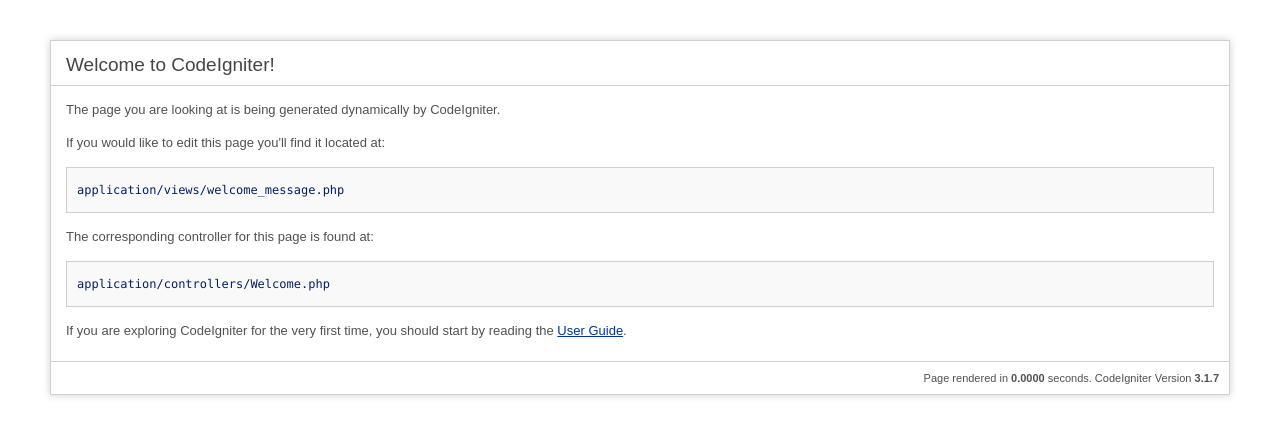
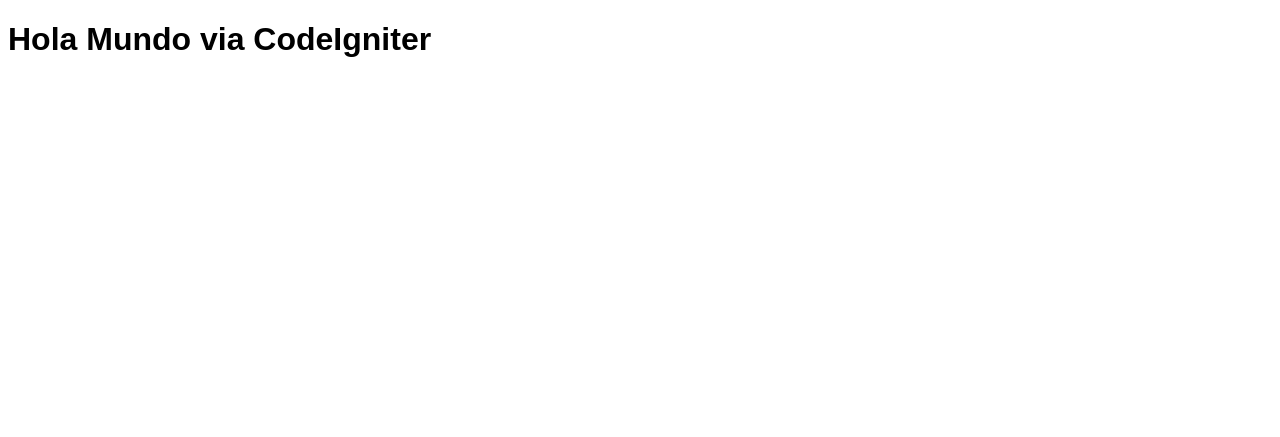
Before and after one commit to EdCrtz/PHP, a CodeIgniter app: page /PHP/ in a window 1280 px wide. Shown: the top 437 px of the page. Run offline with CodeIgniter, Linux system fonts and the light colour scheme.

Commit message:
usando codeigniter

```diff
--- a/CodeIgniter/application/views/welcome_message.php
+++ b/CodeIgniter/application/views/welcome_message.php
@@ -1,89 +1,17 @@
-<?php
-defined('BASEPATH') OR exit('No direct script access allowed');
-?><!DOCTYPE html>
+<!DOCTYPE html>
 <html lang="en">
 <head>
 	<meta charset="utf-8">
-	<title>Welcome to CodeIgniter</title>
-
-	<style type="text/css">
-
-	::selection { background-color: #E13300; color: white; }
-	::-moz-selection { background-color: #E13300; color: white; }
-
-	body {
-		background-color: #fff;
-		margin: 40px;
-		font: 13px/20px normal Helvetica, Arial, sans-serif;
-		color: #4F5155;
-	}
-
-	a {
-		color: #003399;
-		background-color: transparent;
-		font-weight: normal;
-	}
-
-	h1 {
-		color: #444;
-		background-color: transparent;
-		border-bottom: 1px solid #D0D0D0;
-		font-size: 19px;
-		font-weight: normal;
-		margin: 0 0 14px 0;
-		padding: 14px 15px 10px 15px;
-	}
-
-	code {
-		font-family: Consolas, Monaco, Courier New, Courier, monospace;
-		font-size: 12px;
-		background-color: #f9f9f9;
-		border: 1px solid #D0D0D0;
-		color: #002166;
-		display: block;
-		margin: 14px 0 14px 0;
-		padding: 12px 10px 12px 10px;
-	}
-
-	#body {
-		margin: 0 15px 0 15px;
-	}
-
-	p.footer {
-		text-align: right;
-		font-size: 11px;
-		border-top: 1px solid #D0D0D0;
-		line-height: 32px;
-		padding: 0 10px 0 10px;
-		margin: 20px 0 0 0;
-	}
-
-	#container {
-		margin: 10px;
-		border: 1px solid #D0D0D0;
-		box-shadow: 0 0 8px #D0D0D0;
-	}
+	<title>Hola Mundo</title>
+	<style>
+		body{
+			font-family: Arial,"Helvetica";
+		}
 	</style>
 </head>
 <body>
-
-<div id="container">
-	<h1>Welcome to CodeIgniter!</h1>
-
-	<div id="body">
-		<p>The page you are looking at is being generated dynamically by CodeIgniter.</p>
-
-		<p>If you would like to edit this page you'll find it located at:</p>
-		<code>application/views/welcome_message.php</code>
-
-		<p>The corresponding controller for this page is found at:</p>
-		<code>application/controllers/Welcome.php</code>
-
-		<p>If you are exploring CodeIgniter for the very first time, you should start by reading the <a href="user_guide/">User Guide</a>.</p>
-	</div>
-
-	<p class="footer">Page rendered in <strong>{elapsed_time}</strong> seconds. <?php echo  (ENVIRONMENT === 'development') ?  'CodeIgniter Version <strong>' . CI_VERSION . '</strong>' : '' ?></p>
-</div>
-
+		<div id="container">
+			<h1>Hola Mundo via CodeIgniter</h1>
+		</div>
 </body>
 </html>
```
